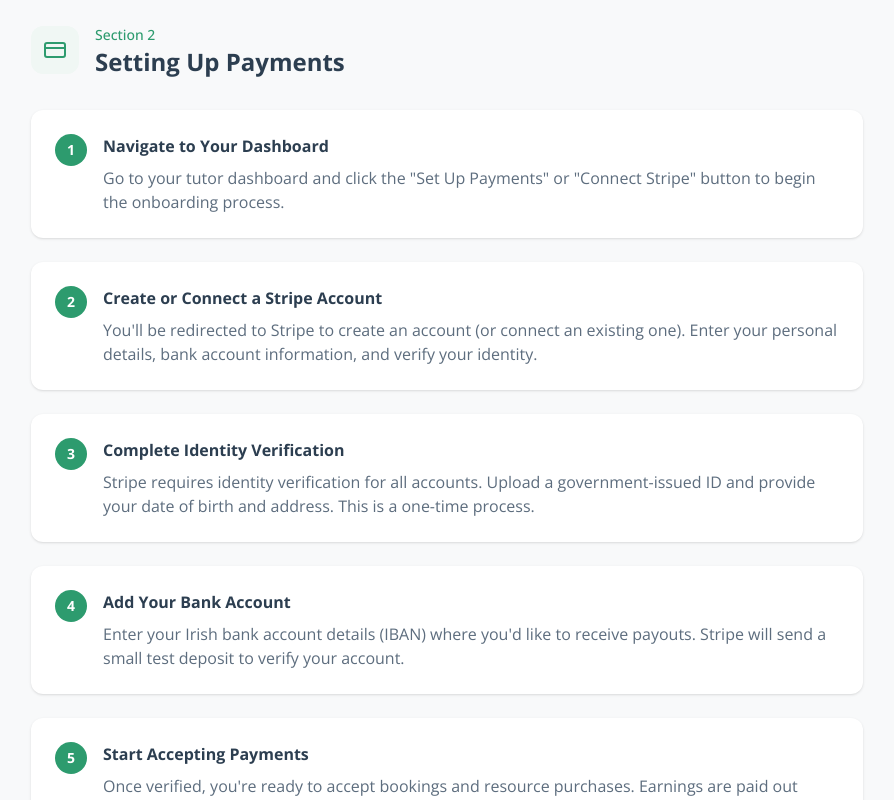
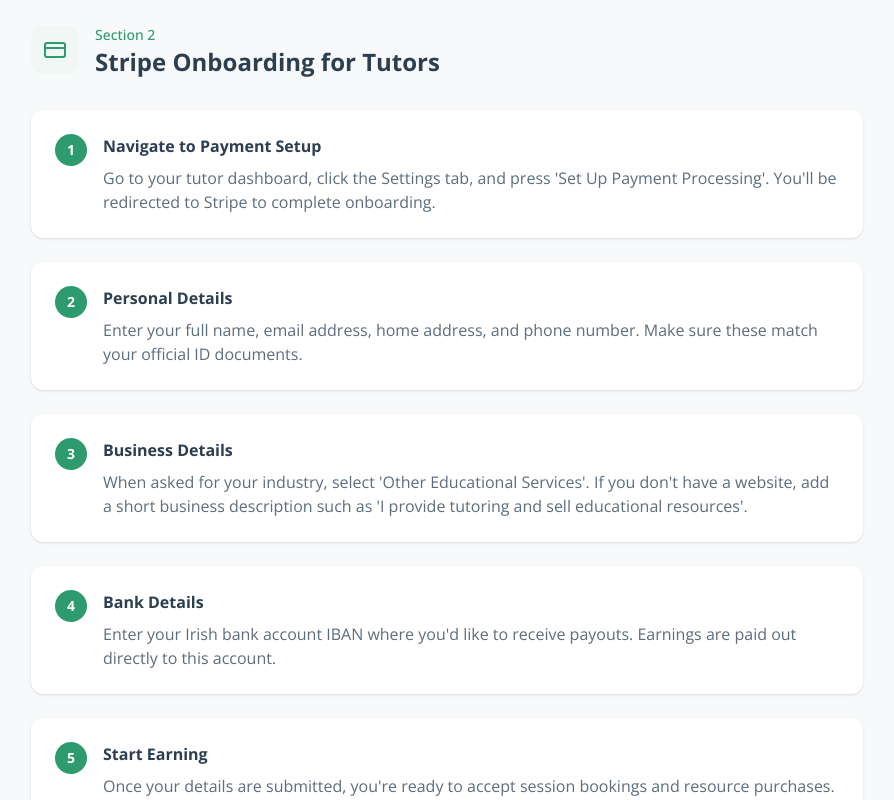
Before and after one commit to matt24ck/findgrinds-frontend, a Next.js app: page /tutor-guide in a window 1280 px wide. Shown: the part 1640-2440 px from the top of the page, without its empty margins (193-1087 px from the left). Built offline with nearby package versions, Linux system fonts and the light colour scheme; no server answers.

Commit message:
Updated Tutor Guide

```diff
--- a/src/app/tutor-guide/page.tsx
+++ b/src/app/tutor-guide/page.tsx
@@ -51,27 +51,31 @@ const sections = [
   {
     id: 'payments',
     icon: CreditCard,
-    title: 'Setting Up Payments',
+    title: 'Stripe Onboarding for Tutors',
     content: [
       {
-        title: 'Navigate to Your Dashboard',
-        description: 'Go to your tutor dashboard and click the "Set Up Payments" or "Connect Stripe" button to begin the onboarding process.',
+        title: 'Navigate to Payment Setup',
+        description: 'Go to your tutor dashboard, click the Settings tab, and press \'Set Up Payment Processing\'. You\'ll be redirected to Stripe to complete onboarding.',
       },
       {
-        title: 'Create or Connect a Stripe Account',
-        description: 'You\'ll be redirected to Stripe to create an account (or connect an existing one). Enter your personal details, bank account information, and verify your identity.',
+        title: 'Personal Details',
+        description: 'Enter your full name, email address, home address, and phone number. Make sure these match your official ID documents.',
       },
       {
-        title: 'Complete Identity Verification',
-        description: 'Stripe requires identity verification for all accounts. Upload a government-issued ID and provide your date of birth and address. This is a one-time process.',
+        title: 'Business Details',
+        description: 'When asked for your industry, select \'Other Educational Services\'. If you don\'t have a website, add a short business description such as \'I provide tutoring and sell educational resources\'.',
       },
       {
-        title: 'Add Your Bank Account',
-        description: 'Enter your Irish bank account details (IBAN) where you\'d like to receive payouts. Stripe will send a small test deposit to verify your account.',
+        title: 'Bank Details',
+        description: 'Enter your Irish bank account IBAN where you\'d like to receive payouts. Earnings are paid out directly to this account.',
       },
       {
-        title: 'Start Accepting Payments',
-        description: 'Once verified, you\'re ready to accept bookings and resource purchases. Earnings are paid out weekly directly to your bank account.',
+        title: 'Start Earning',
+        description: 'Once your details are submitted, you\'re ready to accept session bookings and resource purchases. Earnings are paid out directly to your bank account.',
+      },
+      {
+        title: 'Identity Verification (Later)',
+        description: 'After some time, Stripe will require you to verify your identity by uploading a government-issued photo ID and proof of address. When this happens, you\'ll see a warning on your Tutor Dashboard with a link to complete it. Make sure to do this promptly to avoid any interruption to your payouts.',
       },
     ],
   },
@@ -293,7 +297,7 @@ export default function TutorGuidePage() {
                   'Listed qualifications and experience',
                   'Selected subjects and levels',
                   'Set competitive hourly rates',
-                  'Connected Stripe for payments',
+                  'Completed Stripe onboarding (bank account added)',
                   'Added availability to calendar',
                   'Uploaded qualifications (if available)',
                   'Read and understood the terms of service',
```
